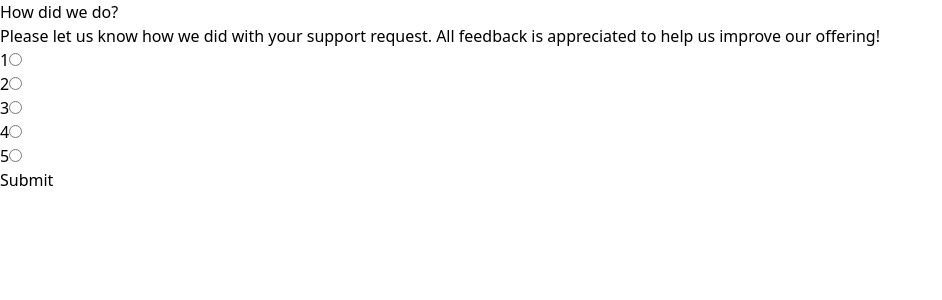
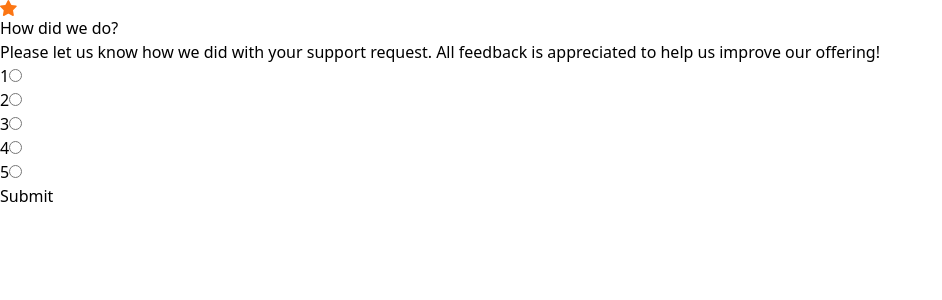
Before and after one commit to myrteza-labi/interactive-rating-component, a React (Create React App) app: page / in a window 1280 px wide. Shown: the top 300 px of the page, without its empty margins (0-942 px from the left). Built offline with nearby package versions, Linux system fonts and the light colour scheme.

Commit message:
images added

```diff
--- a/src/App.js
+++ b/src/App.js
@@ -1,6 +1,8 @@
 import { useForm } from "react-hook-form";
 import React, { useState } from 'react';
 import { map, isEmpty } from 'ramda';
+import deviceImg from './image/illustration-thank-you.svg'
+import starIcon from './image/icon-star.svg';
 
 const ratingValue = ["1", "2", "3", "4", "5"];
 
@@ -9,7 +11,7 @@ const App = () => {
   const [data, setData] = useState([]);
 
   const successUi = <>
-    <img src="" alt=""/>
+    <img src={deviceImg} alt="rating sended"/>
     <div>
       <p>You selected {data.rating} out of {ratingValue.length}</p>
     </div>
@@ -21,7 +23,7 @@ const App = () => {
   </>
 
   const ratingUi = <div className="">
-  <div className=""></div>
+  <img src={starIcon} alt="a star" />
   <h1>How did we do?</h1>
   <p>
     Please let us know how we did with your support request.
```
Also changed, not shown: src/image/icon-star.svg (added), src/image/illustration-thank-you.svg (added).
